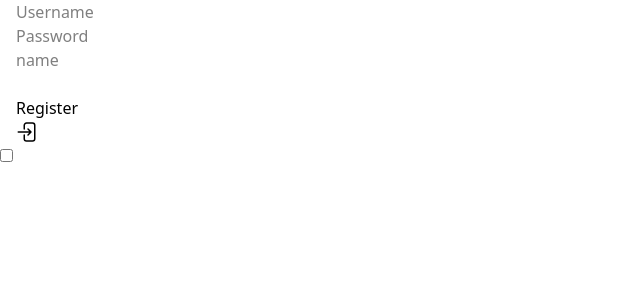
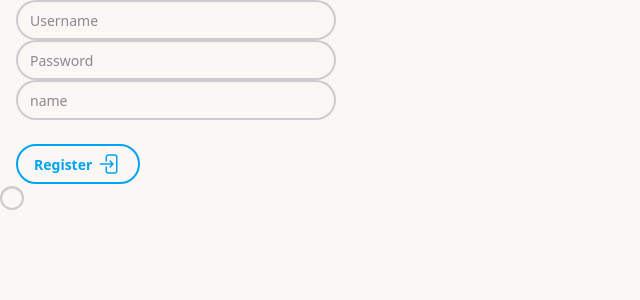
Before and after one commit to Byjoserafael/From0toHero, a Flask app: page /register in a window 1280 px wide. Shown: the top 300 px of the page, without its empty margins (0-640 px from the left). Run offline with Flask 3, Linux system fonts and the light colour scheme; style sheets or scripts are compiled from the project's sources; some libraries are stand-ins or nearby versions.

Commit message:
Busqueda de codigo de modo oscuro

```diff
--- /dev/null
+++ b/app.css
@@ -0,0 +1,4 @@
+@import "tailwindcss";
+@plugin "daisyui" {
+  themes: light --default, dark --prefersdark, cupcake;
+}
--- a/templates/register.html
+++ b/templates/register.html
@@ -1,10 +1,11 @@
 <!DOCTYPE html>
-<html>
+<html data-theme="cupcake">
 
 <head>
     <title>Register</title>
     <link href="https://cdn.jsdelivr.net/npm/daisyui@5" rel="stylesheet" type="text/css" />
     <script src="https://cdn.jsdelivr.net/npm/@tailwindcss/browser@4"></script>
+    <link rel="stylesheet" href="app.css">
 </head>
 
 <body>
```
